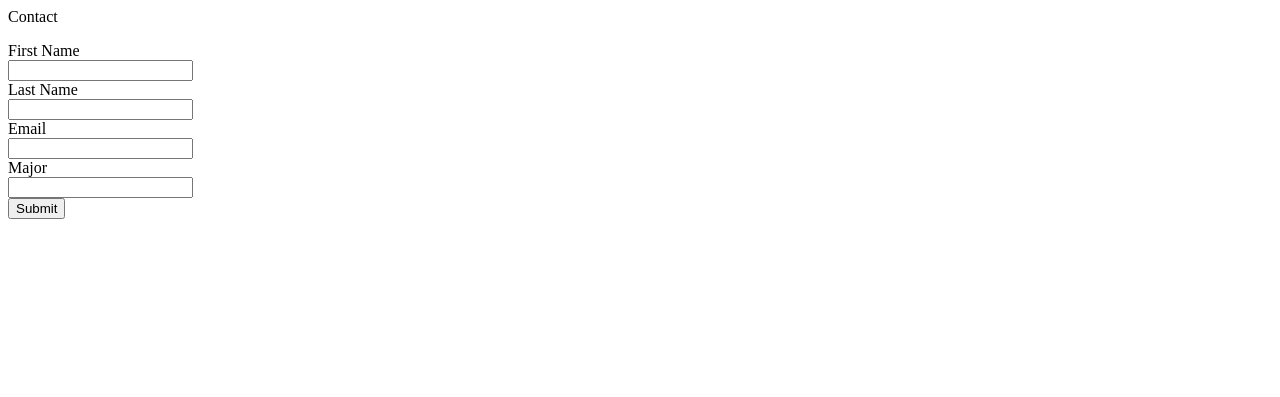
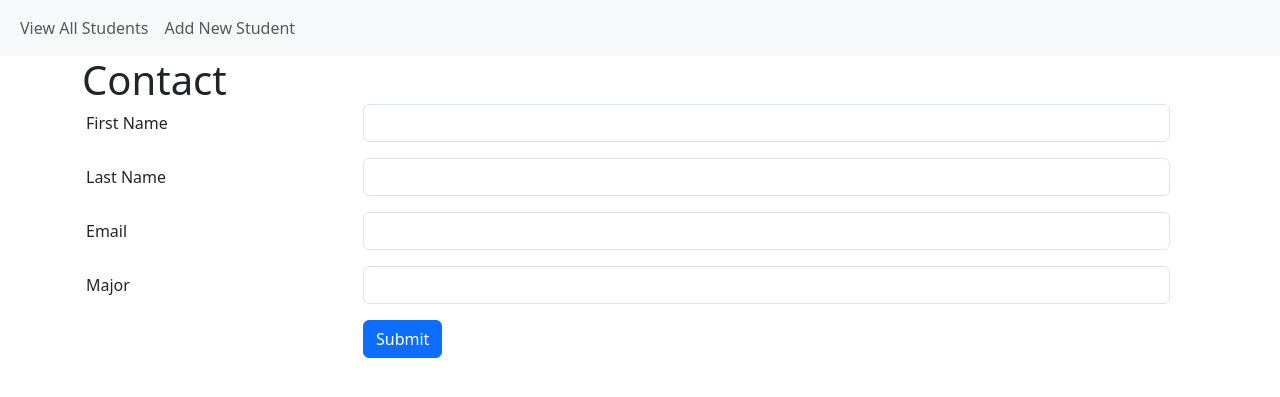
Before and after one commit to celineannem/helloWorld, a Flask app: template templates/contact.html in a window 1280 px wide. Shown: the top 397 px of the page. Run offline with Flask 3, Linux system fonts and the light colour scheme; the template is opened without the code that fills it, so the values that code supplies are empty.

Commit message:
Re-imported base.html from module 09 folder.

```diff
--- a/templates/base.html
+++ b/templates/base.html
@@ -1,2 +1,33 @@
-{% block page_head %}{% endblock %}
-{% block page_content %}{% endblock %}
+
+<!DOCTYPE html>
+<html lang="en">
+  <head>
+    <meta charset="utf-8">
+    <meta name="viewport" content="width=device-width, initial-scale=1">
+    <title>{% block page_title %}{% endblock %}</title>
+    <link href="https://cdn.jsdelivr.net/npm/bootstrap@5.3.3/dist/css/bootstrap.min.css" rel="stylesheet" integrity="sha384-QWTKZyjpPEjISv5WaRU9OFeRpok6YctnYmDr5pNlyT2bRjXh0JMhjY6hW+ALEwIH" crossorigin="anonymous">
+    </head>
+  <body>
+  <nav class="navbar navbar-expand-lg navbar-light bg-light">
+  <div class="container-fluid">
+    <div class="collapse navbar-collapse" id="navbarSupportedContent">
+      <ul class="navbar-nav me-auto mb-2 mb-lg-0">
+        <li class="nav-item">
+          <a class="nav-link" href="{{ url_for('student_view_all') }}">View All Students</a>
+        </li>
+        <li class="nav-item">
+          <a class="nav-link" href="{{ url_for('student_create') }}">Add New Student</a>
+        </li>
+      </ul>
+    </div>
+  </div>
+</nav>
+
+    <div class="container">
+        <h1>{% block page_head %}{% endblock %}</h1>
+
+        {% block page_content %}{% endblock %}
+    </div>
+    <script src="https://cdn.jsdelivr.net/npm/bootstrap@5.3.3/dist/js/bootstrap.bundle.min.js" integrity="sha384-YvpcrYf0tY3lHB60NNkmXc5s9fDVZLESaAA55NDzOxhy9GkcIdslK1eN7N6jIeHz" crossorigin="anonymous"></script>
+  </body>
+</html>
```
